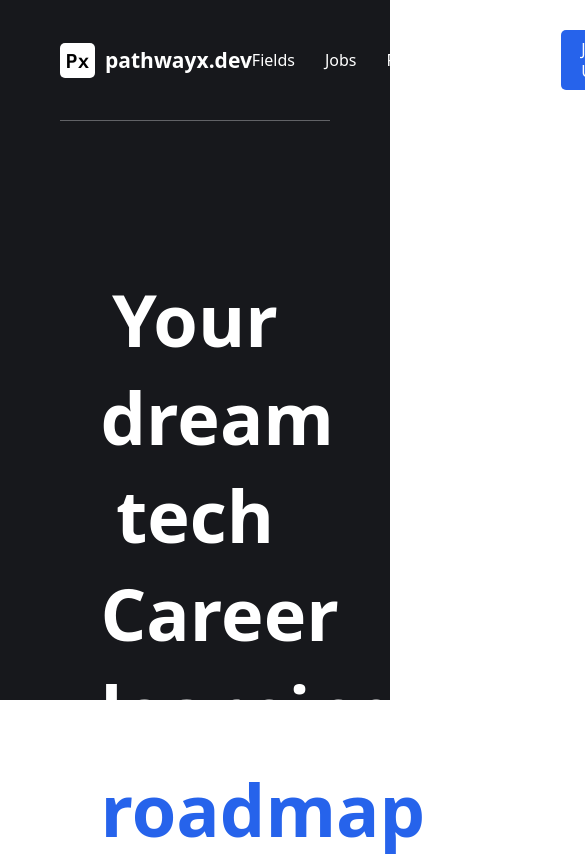
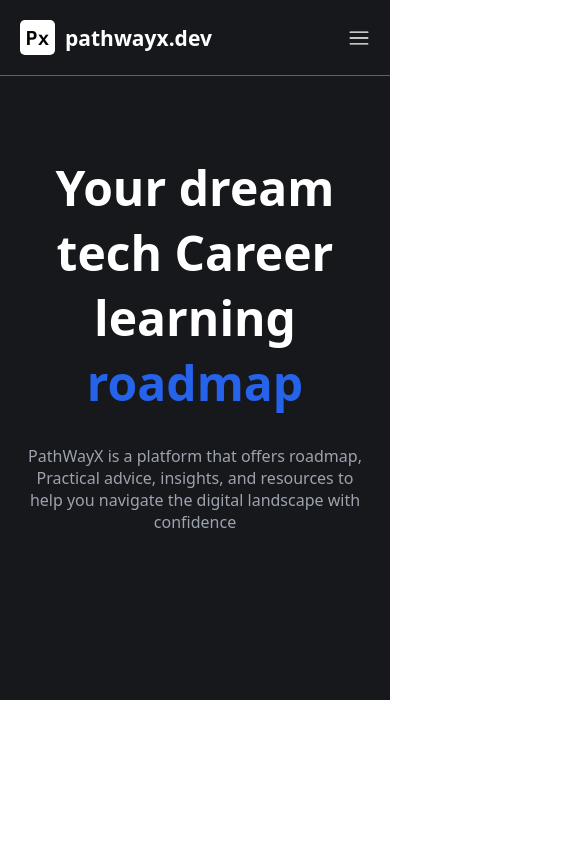
Before and after one commit to omatsola619/pathwayx-project, a Next.js app: page / in a window 390 px wide. Shown: the top 856 px of the page, 585 px wide, since content can reach past the window. Built offline with nearby package versions, Linux system fonts and the light colour scheme.

Commit message:
completed home hero section and mobile view

```diff
--- a/package.json
+++ b/package.json
@@ -15,6 +15,7 @@
     "next": "13.2.4",
     "react": "18.2.0",
     "react-dom": "18.2.0",
+    "react-icons": "^4.8.0",
     "typescript": "5.0.3"
   }
 }
--- a/src/components/Header.tsx
+++ b/src/components/Header.tsx
@@ -1,6 +1,10 @@
 import styles from 'styles/Header.module.css'
+import {RxHamburgerMenu} from "react-icons/rx"
+import MobileMenu from './MobileMenu';
+import { useState } from 'react';
 
 function Header() {
+    const [showMobileMenu, setShowMobileMenu] = useState(false)
     return (
         <div className={styles.container}>
             <div className={styles.headerItems}>
@@ -15,7 +19,12 @@ function Header() {
                     <a href="#">Help</a>
                     <div className={styles.joinBtn}>Join Us</div>
                 </nav>
+                <RxHamburgerMenu className={styles.hamburger} onClick={() => setShowMobileMenu(true)} />
             </div>
+            {
+                showMobileMenu && <MobileMenu setMenu={setShowMobileMenu}/>
+            }
+
             <div className={styles.line}></div>
         </div>
     )
--- a/src/components/HomeComp.tsx
+++ b/src/components/HomeComp.tsx
@@ -1,3 +1,4 @@
+import { useState } from 'react';
 import styles from 'styles/Home.module.css';
 import Header from './Header';
 
--- /dev/null
+++ b/src/components/MobileMenu.tsx
@@ -0,0 +1,21 @@
+import styles from 'styles/MobileMenu.module.css'
+import { AiOutlineClose } from "react-icons/ai";
+
+function MobileMenu({ setMenu }: { setMenu: any }) {
+    return (
+        <div className={styles.container}>
+            <AiOutlineClose className={styles.cancelBtn} onClick={() => setMenu(false)} />
+            <div className={styles.links}>
+                <div className={styles.linkItems}>
+                    <a href="#">Fields</a>
+                    <a href="#">Jobs</a>
+                    <a href="#">Roadmaps</a>
+                    <a href="#">Help</a>
+                    <a href="#" style={{color: '#2663eb'}}>Join us</a>
+                </div>
+            </div>
+        </div>
+    )
+}
+
+export default MobileMenu;
--- a/src/pages/_app.tsx
+++ b/src/pages/_app.tsx
@@ -1,4 +1,4 @@
-import '@/styles/globals.css'
+import 'styles/globals.css'
 import type { AppProps } from 'next/app'
 
 export default function App({ Component, pageProps }: AppProps) {
--- a/src/styles/Header.module.css
+++ b/src/styles/Header.module.css
@@ -53,3 +53,20 @@
     background-color: #e5e7eb5b;
     width: 100%;
 }
+.hamburger{
+    color: white;
+    display: none;
+    font-size: 22px;
+}
+
+@media screen and (max-width: 768px) {
+    .hamburger {
+        display: block;
+    }
+    .nav{
+        display: none;
+    }
+    .headerItems{
+        padding: 20px 20px;
+    }
+}
--- a/src/styles/Home.module.css
+++ b/src/styles/Home.module.css
@@ -49,3 +49,26 @@
   color: rgb(156 163 175/1);
   font-size: 1.125rem;
 }
+@media screen and (max-width: 768px) {
+  .wrapper{
+    padding: 0;
+  }
+  .heroTitle{
+    font-size: 4.0rem;
+    width: 90%
+  }
+  .heroDesc{
+    font-size: 1.0rem;
+    width: 90%;
+    padding-top: 30px;
+  }
+  .heroSection{
+    padding-top: 80px;
+  }
+}
+@media screen and (max-width: 425px) {
+  .heroTitle{
+    font-size: 3.0rem;
+    width: 80%;
+  }
+}
--- /dev/null
+++ b/src/styles/MobileMenu.module.css
@@ -0,0 +1,36 @@
+.container{
+    width: 100vw;
+    height: 100vh;
+    overflow: hidden;
+    position: fixed;
+    top: 0;
+    left: 0;
+    z-index: 999;
+    background-color: #17181c;
+    display: block;
+}
+.cancelBtn{
+    margin-left: auto;
+    color: white;
+    font-size: 24px;
+    padding: 25px 17px;
+    display: block;
+}
+.links{
+    display: flex;
+    align-items: center;
+    justify-content: center;
+    height: 75%;
+}
+.linkItems{
+    display: flex;
+    flex-direction: column;
+}
+.linkItems a{
+    text-align: center;
+    color: white;
+    text-decoration: none;
+    font-family: system-ui;
+    font-size: 20px;
+    margin-bottom: 10px;
+}
```
Also changed, not shown: 1 other file (tests, documents, lock files or other folders).
